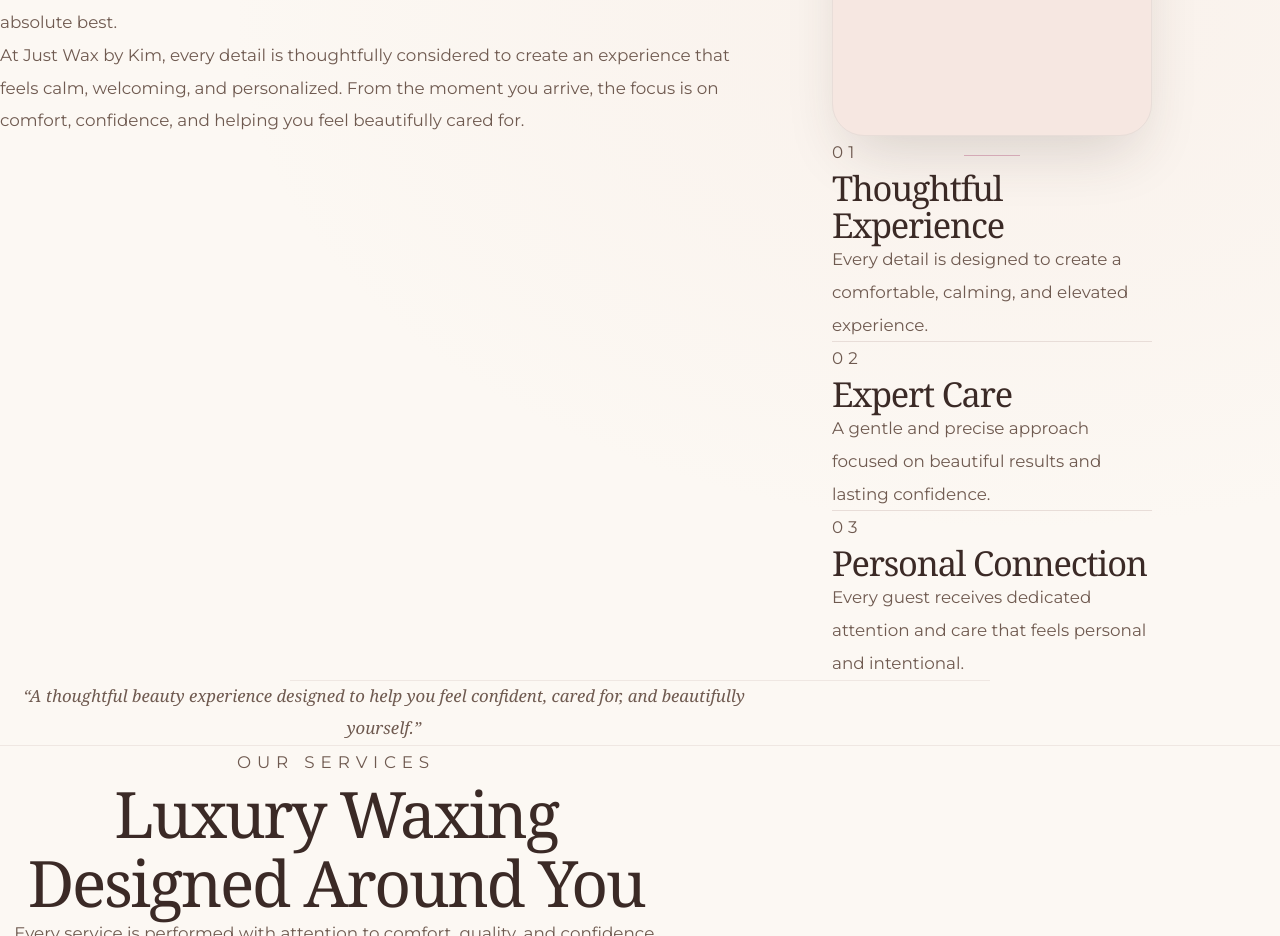
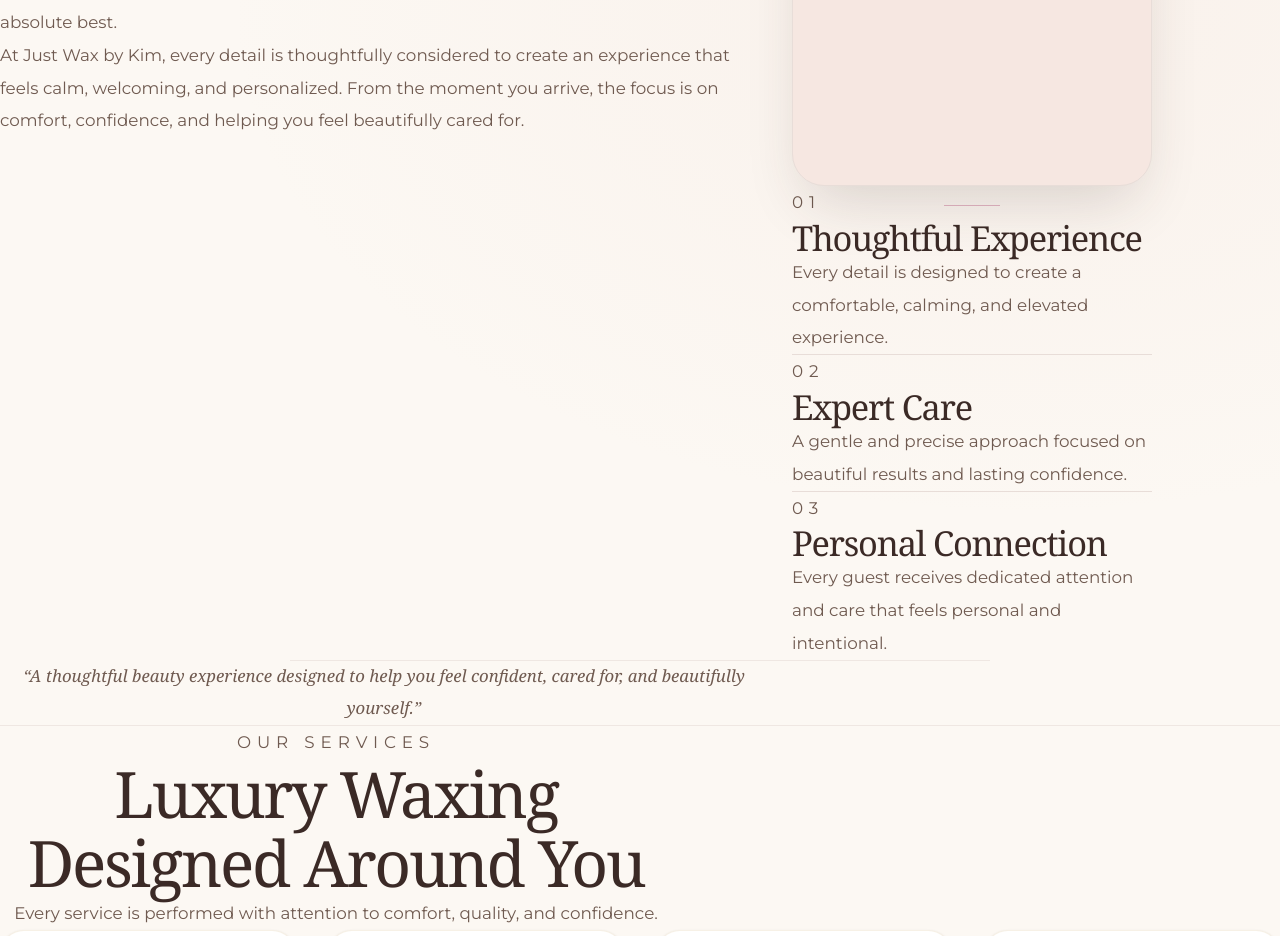
Before and after one commit to kevin-phan-25/just-wax-by-kim, a Next.js app: page / in a window 1280 px wide. Shown: the part 840-1776 px from the top of the page. Built offline with nearby package versions, Linux system fonts and the light colour scheme; a web font is replaced by a local one.

Commit message:
Update Credentials.tsx

```diff
--- a/features/about/Credentials.tsx
+++ b/features/about/Credentials.tsx
@@ -2,7 +2,16 @@
  * -----------------------------------------------------------------------------
  * File: features/about/Credentials.tsx
  *
- * Editorial sidebar.
+ * Date: July 29, 2026
+ *
+ * Description:
+ * Editorial credentials displayed beneath portrait.
+ *
+ * Changes:
+ * • Converted from horizontal cards to vertical editorial list
+ * • Reduced visual weight
+ * • Added refined dividers
+ * • Designed for portrait continuation layout
  * -----------------------------------------------------------------------------
  */
 
@@ -10,41 +19,45 @@ import { credentials } from "./about.data";
 
 export default function Credentials() {
   return (
-    <aside
+    <div
       className="
         w-full
-        max-w-[320px]
-        my-auto
+        max-w-[360px]
       "
     >
+
       {credentials.map((item, index) => (
         <div
           key={item.title}
           className={`
             ${
               index !== credentials.length - 1
-                ? "mb-10 pb-10 border-b border-[#E8DDD8]"
+                ? "pb-8 mb-8 border-b border-[#E8DDD8]"
                 : ""
             }
           `}
         >
+
+          {/* Number */}
           <p
             className="
-              mb-3
-              text-[0.65rem]
+              mb-2
+              text-[0.6rem]
               uppercase
-              tracking-[0.30em]
+              tracking-[0.35em]
               text-[#B28A62]
             "
           >
             {String(index + 1).padStart(2, "0")}
           </p>
 
+
+          {/* Title */}
           <h3
             className="
-              mb-3
+              mb-2
               font-serif
-              text-[1.2rem]
+              text-[1.15rem]
               leading-tight
               text-[#3B2A26]
             "
@@ -52,17 +65,21 @@ export default function Credentials() {
             {item.title}
           </h3>
 
+
+          {/* Description */}
           <p
             className="
-              text-[0.9rem]
-              leading-[1.9]
-              text-[#7E6B63]
+              text-[0.85rem]
+              leading-[1.8]
+              text-[#8A776E]
             "
           >
             {item.description}
           </p>
+
         </div>
       ))}
-    </aside>
+
+    </div>
   );
 }
```
